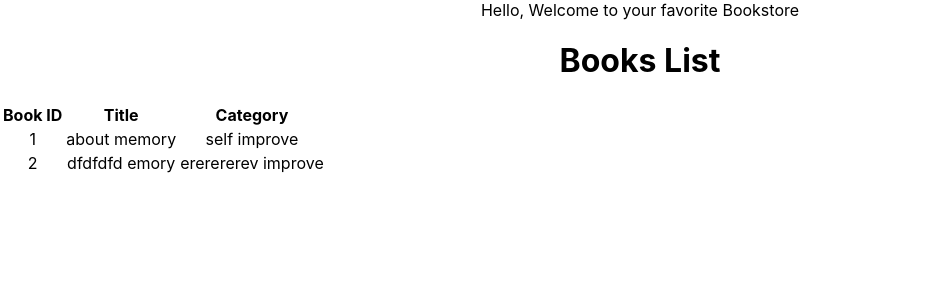
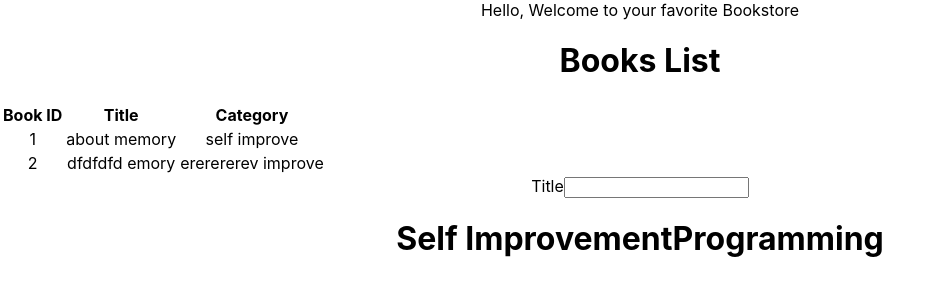
Before and after one commit to anewman15/bookstore-react, a React (Create React App) app: page / in a window 1280 px wide. Shown: the top 300 px of the page, without its empty margins (0-941 px from the left). Built offline with nearby package versions, Linux system fonts and the light colour scheme.

Commit message:
Create BooksForm component and add in App

```diff
--- a/src/components/App.js
+++ b/src/components/App.js
@@ -1,11 +1,12 @@
 import '../App.css';
 import BooksList from '../containers/BooksList';
+import BooksForm from '../containers/BooksForm';
 
 const App = () => (
   <div className="App">
     Hello, Welcome to your favorite Bookstore
     <BooksList />
-    {/* <BooksForm /> */}
+    <BooksForm categories={['Self Improvement', 'Programming']} />
   </div>
 );
 
--- /dev/null
+++ b/src/containers/BooksForm.js
@@ -0,0 +1,23 @@
+import PropTypes from 'prop-types';
+
+const BooksForm = props => {
+  const { categories } = props;
+
+  return (
+    <form>
+      <label htmlFor="title">
+        Title
+        <input type="text" name="title" id="title" />
+      </label>
+      <h1>
+        {categories}
+      </h1>
+    </form>
+  );
+};
+
+BooksForm.propTypes = {
+  categories: PropTypes.array,
+}.isRequired;
+
+export default BooksForm;
```
